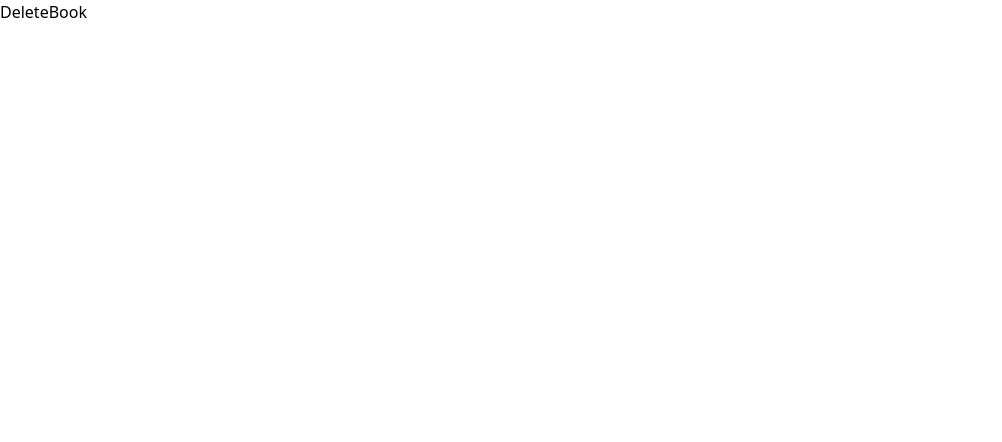
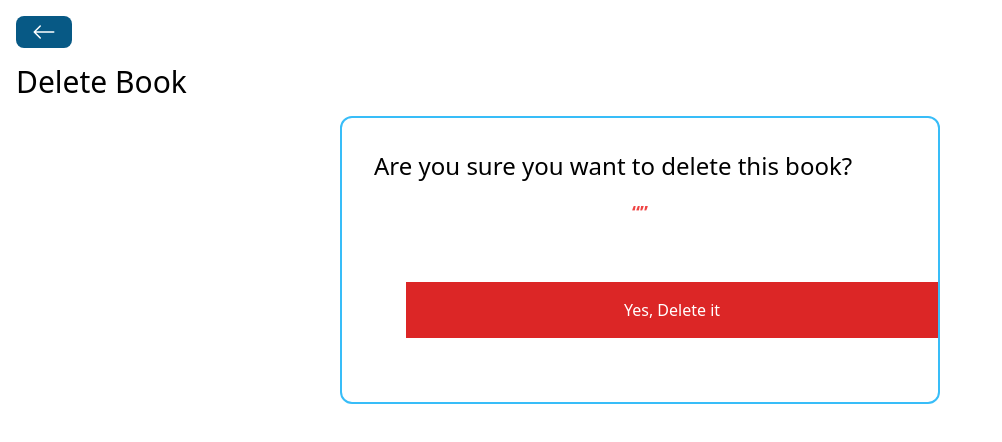
Before and after one commit to rushi0612/BookStore-MERN, a React (Vite) app in the folder frontend/: page /books/delete/1 in a window 1280 px wide. Shown: the top 442 px of the page, without its empty margins (0-1002 px from the left). Built offline with nearby package versions, Linux system fonts and the light colour scheme; no server answers.

Commit message:
Delete book in react

```diff
--- a/frontend/src/pages/DeleteBook.jsx
+++ b/frontend/src/pages/DeleteBook.jsx
@@ -1,8 +1,58 @@
-import React from 'react'
+import React, { useEffect, useState } from 'react'
+import BackButton from '../components/BackButton';
+import Spinner from '../components/Spinner';
+import axios from 'axios';
+import { useNavigate, useParams } from 'react-router-dom';
+import { use } from "react";
 
 const DeleteBook = () => {
+  const [loading, setLoading] = React.useState(false);
+  const navigate = useNavigate();
+  const [bookTitle, setBookTitle] = useState("");
+  const { id } = useParams();
+
+  useEffect(() => {
+    setLoading(true);
+    axios.get(`http://localhost:5000/books/${id}`)
+      .then((response) => {
+         setBookTitle(response.data.title);
+        setLoading(false);
+      }).catch((error) => {
+        setLoading(false);
+        console.log(error);
+      });
+  }, [id]);
+
+  const DeleteBook = () => {
+    setLoading(true);
+    axios.delete(`http://localhost:5000/books/${id}`)
+      .then(() => {
+        setLoading(false);
+        navigate('/');
+      }).catch((error) => {
+        setLoading(false);
+        alert('An error happened while deleting the book');
+        console.log(error);
+      });
+  };
   return (
-    <div>DeleteBook</div>
+    <div className="p-4">
+      <BackButton />
+      <h1 className="text-3xl my-4">Delete Book</h1>
+      {loading ? <Spinner /> : ''}
+      <div className="flex flex-col item-center border-2 border-sky-400 rounded-xl w-[600px] p-8 mx-auto">
+        <h3 className="text-2xl">Are you sure you want to delete this book?</h3>
+        <p className="text-center text-lg font-bold text-red-500 mt-4 mb-6">
+      “{bookTitle}”
+    </p>
+        <button className="p-4 bg-red-600 text-white m-8 w-full"
+          onClick={DeleteBook}
+        >
+          Yes, Delete it
+        </button>
+      </div>
+
+    </div>
   )
 }
 
```
